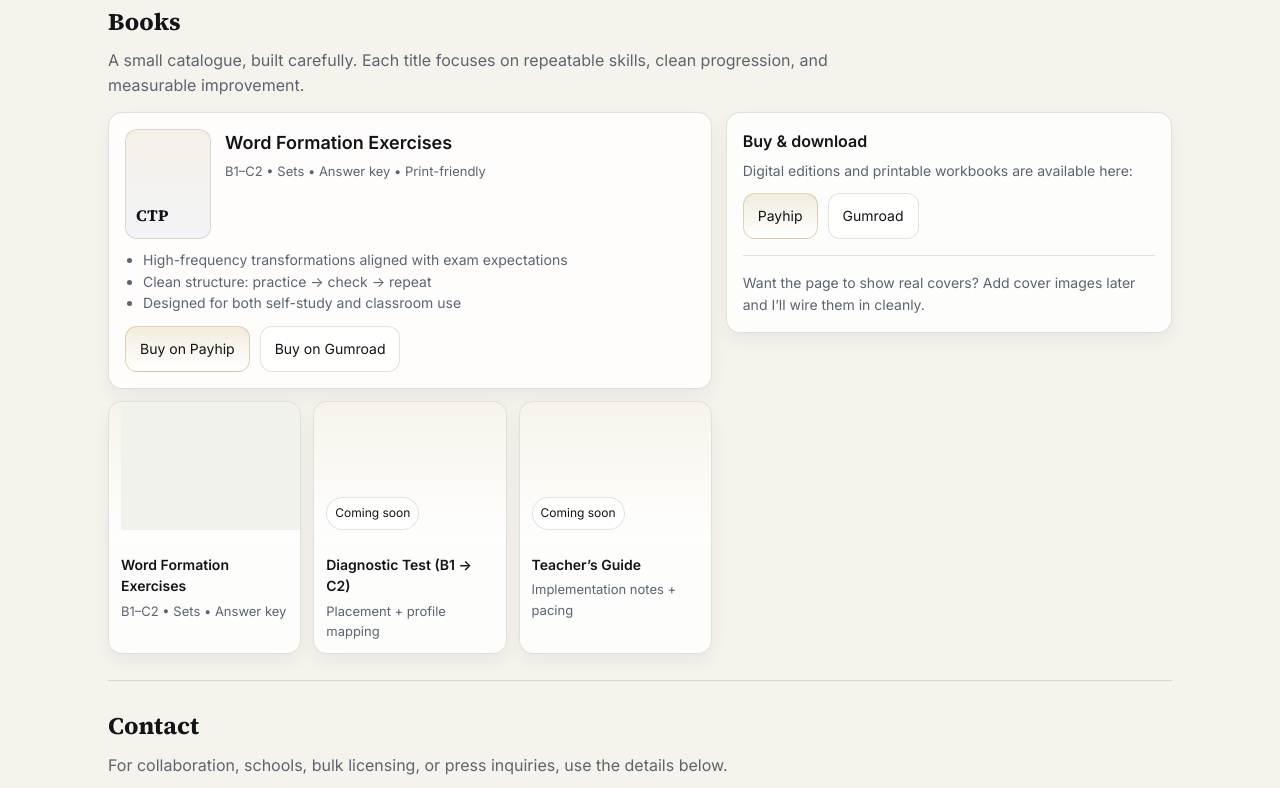
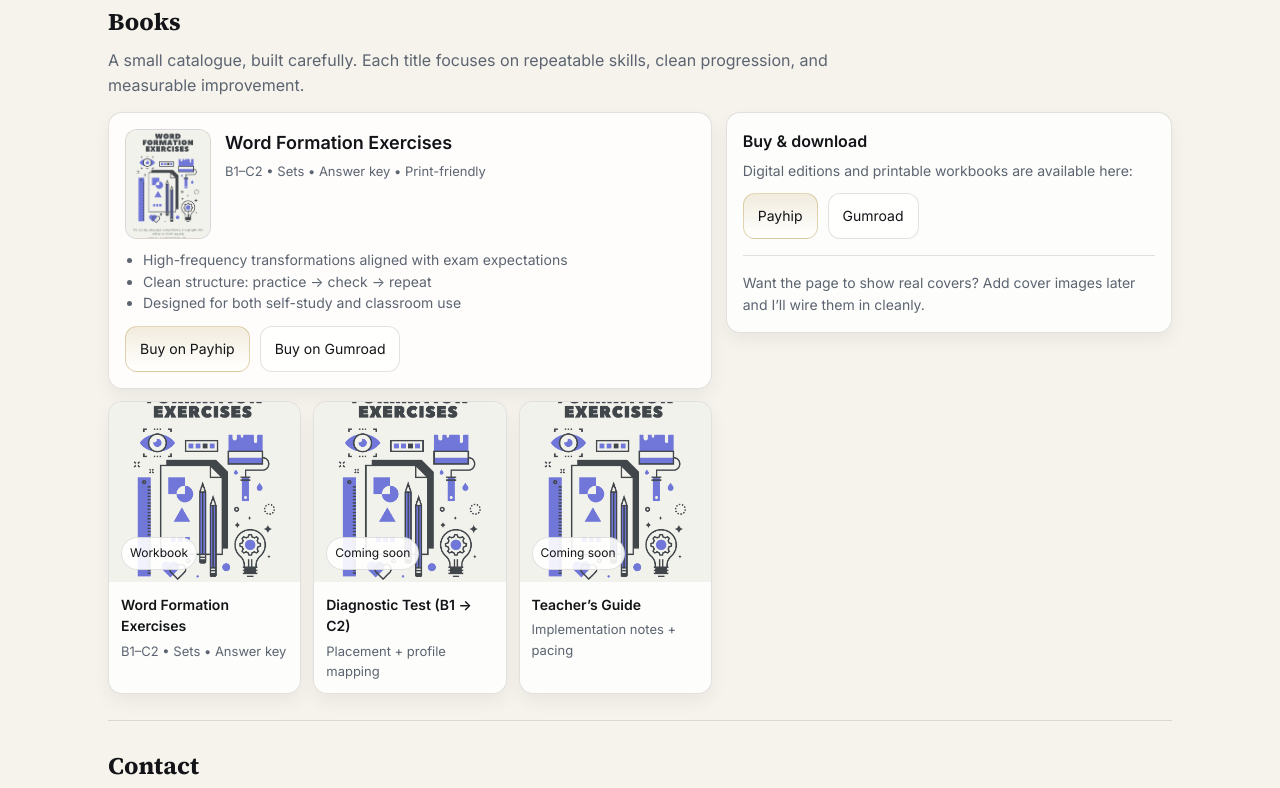
Before and after one commit to alabudzki74/clearthoughtpress.github.io, a plain HTML site: page index.html in a window 1280 px wide. Shown: the part 1011-1799 px from the top of the page. Drawn offline with Linux system fonts and the light colour scheme.

Commit message:
Refactor CSS variables and update image handling

```diff
--- a/index.html
+++ b/index.html
@@ -13,16 +13,15 @@
 
   <style>
     :root{
-      /* Academic palette: paper + ink + muted gold */
-      --bg:#f6f3ec;          /* warm paper */
-      --paper:#ffffff;       /* true white card */
-      --ink:#121417;         /* near-black */
+      --bg:#f6f3ec;
+      --paper:#ffffff;
+      --ink:#121417;
       --text:#1b1f24;
       --muted:#5b6470;
       --line:rgba(18,20,23,.12);
       --line2:rgba(18,20,23,.08);
-      --accent:#b08a2e;      /* restrained “publisher” gold */
-      --accent2:#2f5fb3;     /* academic blue */
+      --accent:#b08a2e;
+      --accent2:#2f5fb3;
       --shadow: 0 10px 30px rgba(18,20,23,.08);
       --radius: 16px;
       --radius2: 14px;
@@ -41,7 +40,6 @@
       line-height:1.55;
     }
 
-    /* subtle paper grain */
     body::before{
       content:"";
       position:fixed;
@@ -60,7 +58,6 @@
       padding: 26px 18px 70px;
     }
 
-    /* Sticky academic header */
     .topbar{
       position: sticky;
       top: 0;
@@ -82,7 +79,6 @@
       text-decoration:none;
     }
 
-    /* Logo slot: supports either text mark OR image */
     .mark{
       width:46px;height:46px;
       border-radius: 12px;
@@ -334,21 +330,24 @@
       gap: 14px;
       align-items:flex-start;
     }
+
+    /* ✅ Featured cover now supports REAL image */
     .featured-cover{
       width: 86px;
       height: 110px;
       border-radius: 12px;
       border: 1px solid var(--line);
+      overflow:hidden;
       background: linear-gradient(180deg, rgba(176,138,46,.10), rgba(47,95,179,.06));
-      display:flex;
-      align-items:flex-end;
-      justify-content:flex-start;
-      padding: 10px;
-      color: var(--ink);
-      font-family: "Source Serif 4", serif;
-      font-weight: 700;
-      letter-spacing: .02em;
+      flex: 0 0 auto;
     }
+    .featured-cover img{
+      width:100%;
+      height:100%;
+      object-fit:cover;
+      display:block;
+    }
+
     .featured h4{margin:0 0 6px; font-size: 18px; color: var(--ink)}
     .featured ul{margin:10px 0 0; padding-left: 18px; color: var(--muted); font-size: 14px}
     .featured .cta{margin-top: 12px}
@@ -368,22 +367,32 @@
       overflow:hidden;
       box-shadow: 0 8px 18px rgba(18,20,23,.05);
     }
+
+    /* ✅ FIXED: cover area is now a proper image container */
     .cover{
-      height: 140px;
-      background:
-        linear-gradient(180deg, rgba(176,138,46,.08), rgba(255,255,255,.65));
-      display:flex;
-      align-items:flex-end;
-      padding: 12px;
+      height: 180px;
+      position: relative;
+      overflow:hidden;
+      background: linear-gradient(180deg, rgba(176,138,46,.08), rgba(255,255,255,.65));
     }
-    .cover span{
+    .cover img{
+      width:100%;
+      height:100%;
+      object-fit:cover;
+      display:block;
+    }
+    .cover .tag{
+      position:absolute;
+      left: 12px;
+      bottom: 12px;
       font-size: 12px;
       color: var(--ink);
       border:1px solid var(--line);
-      background: rgba(255,255,255,.85);
+      background: rgba(255,255,255,.90);
       padding: 6px 8px;
       border-radius: 999px;
     }
+
     .book .meta{padding: 12px}
     .book .title{margin:0 0 4px; font-size: 14px; font-weight: 600; color: var(--ink)}
     .book .desc{margin:0; font-size: 13px; color: var(--muted)}
@@ -435,13 +444,11 @@
     <div class="topbar">
       <a class="brand" href="#top" aria-label="Clear Thought Press home">
         <div class="mark" aria-label="Logo">
-          <!-- OPTION 1: Use your logo image:
-               Put your logo file in the repo (e.g., logo.png),
-               then replace the span below with:
-               <img src="logo.png" alt="Clear Thought Press logo">
+          <!-- IMPORTANT:
+               Rename your logo file to EXACTLY: Logo.png
+               and upload it next to index.html in the repo.
           -->
-        <img src="logo.png" alt="Clear Thought Press logo">
-
+          <img src="Logo.png" alt="Clear Thought Press logo">
         </div>
         <div>
           <h1>Clear Thought Press</h1>
@@ -552,7 +559,9 @@
           <div>
             <div class="featured">
               <div class="featured-head">
-                <div class="featured-cover">CTP</div>
+                <div class="featured-cover">
+                  <img src="Cover.png" alt="Word Formation Exercises cover">
+                </div>
                 <div>
                   <h4 style="margin:0;">Word Formation Exercises</h4>
                   <p class="small" style="margin:4px 0 0;">
@@ -577,11 +586,10 @@
 
             <div class="book-grid">
               <div class="book">
-               <div class="cover">
- <img src="./Cover.png" alt="Word Formation Exercises cover">
-  <span>Workbook</span>
-</div>
-
+                <div class="cover">
+                  <img src="Cover.png" alt="Word Formation Exercises cover">
+                  <span class="tag">Workbook</span>
+                </div>
                 <div class="meta">
                   <p class="title">Word Formation Exercises</p>
                   <p class="desc">B1–C2 • Sets • Answer key</p>
@@ -589,7 +597,10 @@
               </div>
 
               <div class="book">
-                <div class="cover"><span>Coming soon</span></div>
+                <div class="cover">
+                  <img src="Cover.png" alt="Placeholder cover">
+                  <span class="tag">Coming soon</span>
+                </div>
                 <div class="meta">
                   <p class="title">Diagnostic Test (B1 → C2)</p>
                   <p class="desc">Placement + profile mapping</p>
@@ -597,7 +608,10 @@
               </div>
 
               <div class="book">
-                <div class="cover"><span>Coming soon</span></div>
+                <div class="cover">
+                  <img src="Cover.png" alt="Placeholder cover">
+                  <span class="tag">Coming soon</span>
+                </div>
                 <div class="meta">
                   <p class="title">Teacher’s Guide</p>
                   <p class="desc">Implementation notes + pacing</p>
```
